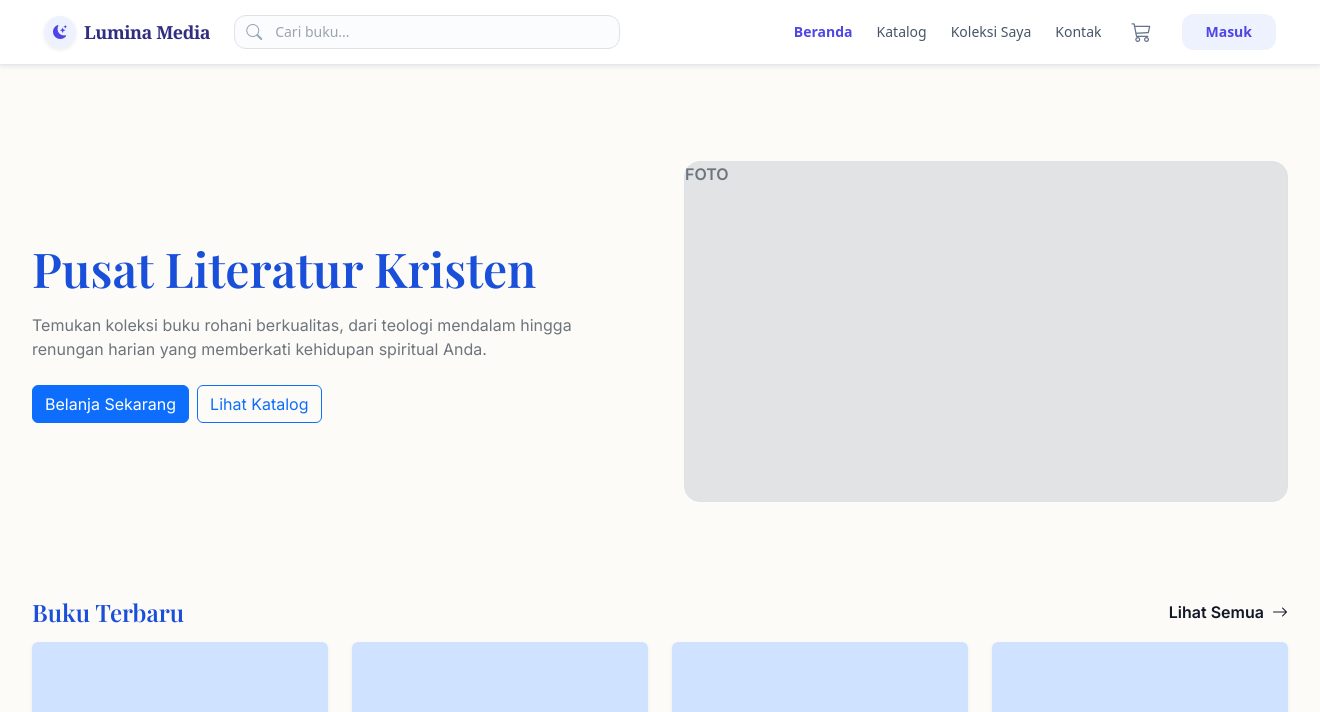
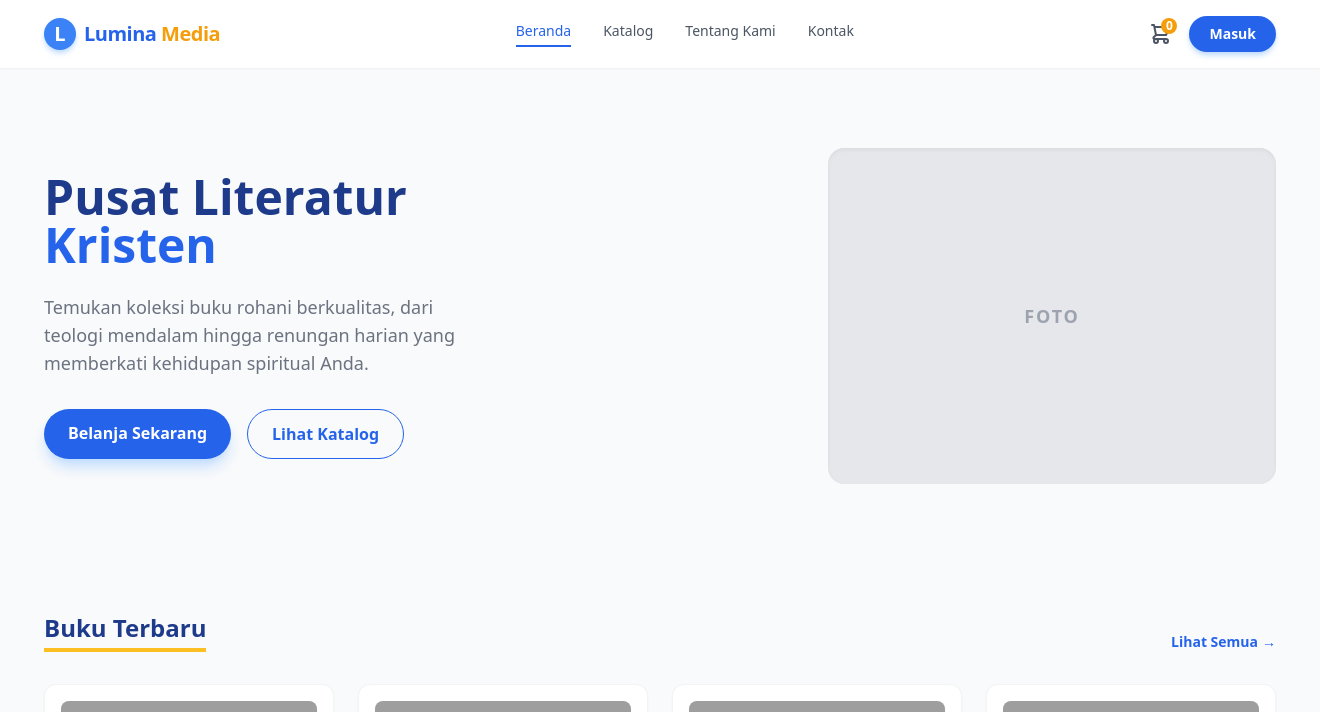
Before and after one commit to rwbu69/lumina_devstorm, a Laravel app: page / in a window 1320 px wide. Shown: the top 712 px of the page. Run offline with Laravel 12, Linux system fonts and the light colour scheme; data comes from the database, SQL or seed files in the repository; data that the repository does not hold is empty; some libraries are stand-ins or nearby versions; grey boxes are pictures that could not be loaded.

Commit message:
feat: menyelesaikan Task 236 halaman utama Lumina

```diff
--- a/app/Http/Controllers/HomeController.php
+++ b/app/Http/Controllers/HomeController.php
@@ -10,6 +10,10 @@ use Illuminate\View\View;
 
 class HomeController extends Controller
 {
+    /**
+     * Menampilkan halaman utama Lumina Media dengan 4 buku terbaru
+     * dan ayat Alkitab harian secara dinamis.
+     */
     public function index(DailyVerseService $dailyVerseService): View
     {
         $latestBooks = Book::query()
@@ -21,23 +25,7 @@ class HomeController extends Controller
 
         return view('home', [
             'latestBooks' => $latestBooks,
-            'dailyVerse' => $dailyVerse,
+            'dailyVerse'  => $dailyVerse,
         ]);
     }
-
-    public function userHome(DailyVerseService $dailyVerseService): View
-    {
-        $latestBooks = Book::query()
-            ->latest()
-            ->take(4)
-            ->get();
-
-        $dailyVerse = $dailyVerseService->getDailyVerse();
-
-        return view('home', [
-            'latestBooks' => $latestBooks,
-            'dailyVerse' => $dailyVerse,
-        ]);
-    }
-
 }
--- a/resources/views/home.blade.php
+++ b/resources/views/home.blade.php
@@ -1,81 +1,155 @@
-@php
-    use Illuminate\Support\Str;
+<!DOCTYPE html>
+<html lang="id">
+<head>
+    <meta charset="UTF-8">
+    <meta name="viewport" content="width=device-width, initial-scale=1.0">
+    <title>Lumina Media - Pusat Literatur Kristen</title>
+    <script src="https://cdn.tailwindcss.com"></script>
+</head>
+<body class="bg-gray-50 text-gray-800 antialiased font-sans">
 
-    $rupiah = static function ($value): string {
-        $number = is_numeric($value) ? (float) $value : 0;
-        return 'Rp '.number_format($number, 0, ',', '.');
-    };
-@endphp
+    <nav class="bg-white shadow-sm sticky top-0 z-50">
+        <div class="max-w-7xl mx-auto px-6 py-4 flex justify-between items-center">
+            <div class="flex items-center space-x-2">
+                <div class="w-8 h-8 bg-blue-500 rounded-full flex items-center justify-center text-white font-bold text-xl shadow-md shadow-blue-200">L</div>
+                <span class="text-xl font-bold text-blue-600 tracking-tight">Lumina <span class="text-amber-500">Media</span></span>
+            </div>
 
-<x-app-layout :hideNavbar="true">
-    <x-user-navbar />
+            <div class="hidden md:flex space-x-8 font-medium text-sm text-gray-600">
+                <a href="#" class="text-blue-600 border-b-2 border-blue-600 pb-1">Beranda</a>
+                <a href="#" class="hover:text-blue-600 transition">Katalog</a>
+                <a href="#" class="hover:text-blue-600 transition">Tentang Kami</a>
+                <a href="#" class="hover:text-blue-600 transition">Kontak</a>
+            </div>
 
-    <div class="container py-5">
-        {{-- A. Section Hero --}}
-        <section class="py-4 py-lg-5">
-            <div class="row align-items-center g-4 g-lg-5">
-                <div class="col-lg-6">
-                    <h1 class="display-5 fw-semibold text-primary mb-3">Pusat Literatur Kristen</h1>
-                    <p class="text-secondary mb-4">
+            <div class="flex items-center space-x-4">
+                <button class="text-gray-600 hover:text-blue-600 relative">
+                    <svg xmlns="http://www.w3.org/2000/svg" class="h-6 w-6" fill="none" viewBox="0 0 24 24" stroke="currentColor">
+                        <path stroke-linecap="round" stroke-linejoin="round" stroke-width="2" d="M3 3h2l.4 2M7 13h10l4-8H5.4M7 13L5.4 5M7 13l-2.293 2.293c-.63.63-.184 1.707.707 1.707H17m0 0a2 2 0 100 4 2 2 0 000-4zm-8 2a2 2 0 11-4 0 2 2 0 014 0z" />
+                    </svg>
+                    <span class="absolute -top-1 -right-1 bg-amber-500 text-white text-xs w-4 h-4 rounded-full flex items-center justify-center font-bold">0</span>
+                </button>
+                <a href="#" class="bg-blue-600 hover:bg-blue-700 text-white px-5 py-2 rounded-full text-sm font-semibold transition shadow-md shadow-blue-200">Masuk</a>
+            </div>
+        </div>
+    </nav>
+
+    <header class="max-w-7xl mx-auto px-6 py-12 lg:py-20 grid grid-cols-1 lg:grid-cols-2 gap-12 items-center">
+        <div class="space-y-6">
+            <h1 class="text-4xl lg:text-5xl font-black text-blue-900 leading-tight">
+                Pusat Literatur <br><span class="text-blue-600">Kristen</span>
+            </h1>
+            <p class="text-gray-500 text-base lg:text-lg leading-relaxed max-w-md">
                 Temukan koleksi buku rohani berkualitas, dari teologi mendalam hingga renungan harian yang memberkati kehidupan spiritual Anda.
             </p>
-
-                    <div class="d-flex gap-2 flex-wrap">
-                        <x-btn variant="primary" :href="route('catalog.index')">Belanja Sekarang</x-btn>
-                        <x-btn variant="outline" :href="route('catalog.index')">Lihat Katalog</x-btn>
+            <div class="flex flex-wrap gap-4 pt-2">
+                <a href="#" class="bg-blue-600 hover:bg-blue-700 text-white px-6 py-3 rounded-full font-semibold transition shadow-lg shadow-blue-200">Belanja Sekarang</a>
+                <a href="#" class="border border-blue-600 text-blue-600 hover:bg-blue-50 px-6 py-3 rounded-full font-semibold transition">Lihat Katalog</a>
             </div>
         </div>
-
-                <div class="col-lg-6">
-                    <div class="ratio ratio-16x9 rounded-4 bg-secondary-subtle border d-flex align-items-center justify-content-center">
-                        <div class="text-secondary fw-semibold">FOTO</div>
+        <div class="flex justify-center lg:justify-end">
+            <div class="w-full max-w-md aspect-[4/3] bg-gray-200 rounded-2xl flex items-center justify-center text-gray-400 font-bold tracking-widest text-lg shadow-inner">
+                FOTO
             </div>
         </div>
-            </div>
-        </section>
+    </header>
 
-        {{-- B. Section Buku Terbaru --}}
-        <section class="py-4 py-lg-5">
-            <div class="d-flex align-items-center justify-content-between mb-3">
-                <h2 class="h4 fw-semibold text-primary mb-0">Buku Terbaru</h2>
-                <a href="{{ route('catalog.index') }}" class="text-decoration-none fw-semibold">
-                    Lihat Semua
-                    <i class="bi bi-arrow-right ms-1"></i>
+    <section class="max-w-7xl mx-auto px-6 py-12">
+        <div class="flex justify-between items-end mb-8">
+            <h2 class="text-2xl font-bold text-blue-900 border-b-4 border-amber-400 pb-1">Buku Terbaru</h2>
+            <a href="#" class="text-blue-600 hover:text-blue-800 text-sm font-semibold flex items-center space-x-1 transition">
+                <span>Lihat Semua</span>
+                <span>&rarr;</span>
             </a>
         </div>
 
-            <div class="row g-3 g-lg-4">
-                @forelse ($latestBooks as $book)
-                    @php
-                        $synopsis = "Buku digital rohani karya {$book->penulis} untuk menemani pembacaan dan perenungan.";
-                    @endphp
-
-                    <div class="col-12 col-sm-6 col-lg-3">
-                        <x-card layout="vertical" shadow="sm" hover>
-                            <x-slot:header>
-                                <div class="w-100 h-100 bg-primary-subtle d-flex align-items-center justify-content-center">
-                                    <div class="text-primary fw-semibold">COVER</div>
+        <div class="grid grid-cols-2 md:grid-cols-4 gap-6">
+            @forelse($latestBooks as $book)
+                <div class="bg-white rounded-xl shadow-sm border border-gray-100 p-4 flex flex-col justify-between hover:shadow-md transition">
+                    <div class="w-full aspect-[3/4] bg-gray-100 rounded-lg flex items-center justify-center overflow-hidden mb-4 shadow-sm">
+                        @if($book->file_buku)
+                            <img src="{{ asset('storage/' . $book->file_buku) }}" alt="{{ $book->judul }}" class="w-full h-full object-cover">
+                        @else
+                            <span class="text-gray-400 text-xs font-bold tracking-wider">COVER</span>
+                        @endif
                     </div>
-                            </x-slot:header>
-
-                            <div class="fw-semibold mb-1">{{ $book->judul }}</div>
-                            <div class="small text-secondary mb-2">{{ $book->penulis }}</div>
-                            <div class="small text-secondary mb-3">{{ Str::limit($synopsis, 90) }}</div>
-
-                            <div class="fw-semibold text-primary">{{ $rupiah($book->harga) }}</div>
-                        </x-card>
+                    <div class="space-y-1">
+                        <h3 class="font-bold text-gray-900 line-clamp-1">{{ $book->judul }}</h3>
+                        <p class="text-xs text-gray-400">{{ $book->penulis }}</p>
+                        <p class="text-xs font-medium text-amber-600 bg-amber-50 inline-block px-2 py-0.5 rounded">{{ $book->category->name ?? 'Umum' }}</p>
+                        <p class="text-sm font-extrabold text-blue-600 pt-1">Rp {{ number_format($book->harga, 0, ',', '.') }}</p>
+                    </div>
                 </div>
             @empty
-                    <div class="col-12">
-                        <div class="text-center text-secondary py-5">
-                            Buku terbaru belum tersedia.
+                @for($i = 1; $i <= 4; $i++)
+                    <div class="bg-white rounded-xl shadow-sm border border-gray-100 p-4 flex flex-col justify-between">
+                        <div class="w-full aspect-[3/4] bg-gray-200 rounded-lg flex items-center justify-center mb-4">
+                            <span class="text-gray-400 text-xs font-bold tracking-wider">COVER</span>
+                        </div>
+                        <div class="space-y-1">
+                            <h3 class="font-bold text-blue-900">Judul</h3>
+                            <p class="text-xs text-gray-400">Penulis / Author</p>
+                            <p class="text-xs text-gray-400">Kategori</p>
+                            <p class="text-sm font-extrabold text-blue-600 pt-1">Harga Barang</p>
                         </div>
                     </div>
+                @endfor
             @endforelse
         </div>
     </section>
 
-        {{-- C. Section Ayat Harian --}}
-        <x-daily-verse :verse="$dailyVerse" />
+    <section class="max-w-4xl mx-auto px-6 py-16 text-center space-y-4">
+        <p class="text-sm font-semibold tracking-widest text-blue-500 uppercase">&mdash; AYAT ALKITAB &mdash;</p>
+        <blockquote class="text-lg lg:text-xl font-medium text-blue-900 italic leading-relaxed">
+            "Sebab Aku ini mengetahui rancangan-rancangan apa yang ada pada-Ku mengenai kamu, demikianlah firman TUHAN, yaitu rancangan damai sejahtera dan bukan rancangan kecelakaan, untuk memberikan kepadamu hari depan yang penuh harapan."
+        </blockquote>
+        <p class="text-xs font-bold text-amber-500">&mdash; Yeremia 29:11 &mdash;</p>
+    </section>
+
+    <footer class="bg-white border-t border-gray-100 mt-12">
+        <div class="max-w-7xl mx-auto px-6 py-12 grid grid-cols-2 md:grid-cols-4 gap-8">
+            <div class="space-y-4 col-span-2 md:col-span-1">
+                <div class="flex items-center space-x-2">
+                    <div class="w-6 h-6 bg-blue-500 rounded-full flex items-center justify-center text-white font-bold text-sm">L</div>
+                    <span class="font-bold text-blue-600">Lumina Media</span>
                 </div>
-</x-app-layout>
+                <p class="text-xs text-gray-400 leading-relaxed">Toko Buku Kristen terpercaya yang menyediakan literatur rohani berkualitas untuk membangun iman jemaat di seluruh Indonesia.</p>
+                <p class="text-xs text-gray-300">&copy; 2026 Lumina Media. Hak Cipta Dilindungi.</p>
+            </div>
+
+            <div class="space-y-3">
+                <h4 class="font-bold text-sm text-gray-700">Kategori</h4>
+                <ul class="text-xs text-gray-400 space-y-2">
+                    <li><a href="#" class="hover:text-blue-600">Teologi</a></li>
+                    <li><a href="#" class="hover:text-blue-600">Sains</a></li>
+                    <li><a href="#" class="hover:text-blue-600">Opini</a></li>
+                    <li><a href="#" class="hover:text-blue-600">Fiksi</a></li>
+                </ul>
+            </div>
+
+            <div class="space-y-3">
+                <h4 class="font-bold text-sm text-gray-700">Informasi</h4>
+                <ul class="text-xs text-gray-400 space-y-2">
+                    <li><a href="#" class="hover:text-blue-600">Karir</a></li>
+                    <li><a href="#" class="hover:text-blue-600">Blog</a></li>
+                </ul>
+            </div>
+
+            <div class="space-y-3">
+                <h4 class="font-bold text-sm text-gray-700">Hubungi Kami</h4>
+                <ul class="text-xs text-gray-400 space-y-2">
+                    <li class="flex items-start space-x-1">
+                        <span>📍</span>
+                        <span>Jl. Mohammad Toha No. 11, Bandung</span>
+                    </li>
+                    <li class="flex items-center space-x-1">
+                        <span>📞</span>
+                        <span>0812-345-67823</span>
+                    </li>
+                </ul>
+            </div>
+        </div>
+    </footer>
+
+</body>
+</html>
--- a/routes/web.php
+++ b/routes/web.php
@@ -19,7 +19,8 @@ use Illuminate\Support\Facades\Route;
 |--------------------------------------------------------------------------
 */
 
-Route::get('/', [HomeController::class, 'index'])->name('welcome');
+// Mengarahkan halaman utama ke HomeController fungsi index untuk Task 236
+Route::get('/', [HomeController::class, 'index'])->name('home');
 
 /*
 |--------------------------------------------------------------------------
@@ -28,7 +29,8 @@ Route::get('/', [HomeController::class, 'index'])->name('welcome');
 */
 
 Route::middleware('auth')->group(function () {
-    Route::get('/home', [HomeController::class, 'userHome'])->name('home');
+    // Menyelaraskan halaman login user agar mengarah ke fungsi index yang sama
+    Route::get('/home', [HomeController::class, 'index'])->name('user.home');
     Route::get('/dashboard', [CatalogController::class, 'index'])->name('user.dashboard');
 
     Route::get('/catalog', [CatalogController::class, 'index'])->name('catalog.index');
```
Lines whose indentation alone changed are shown as unchanged.
